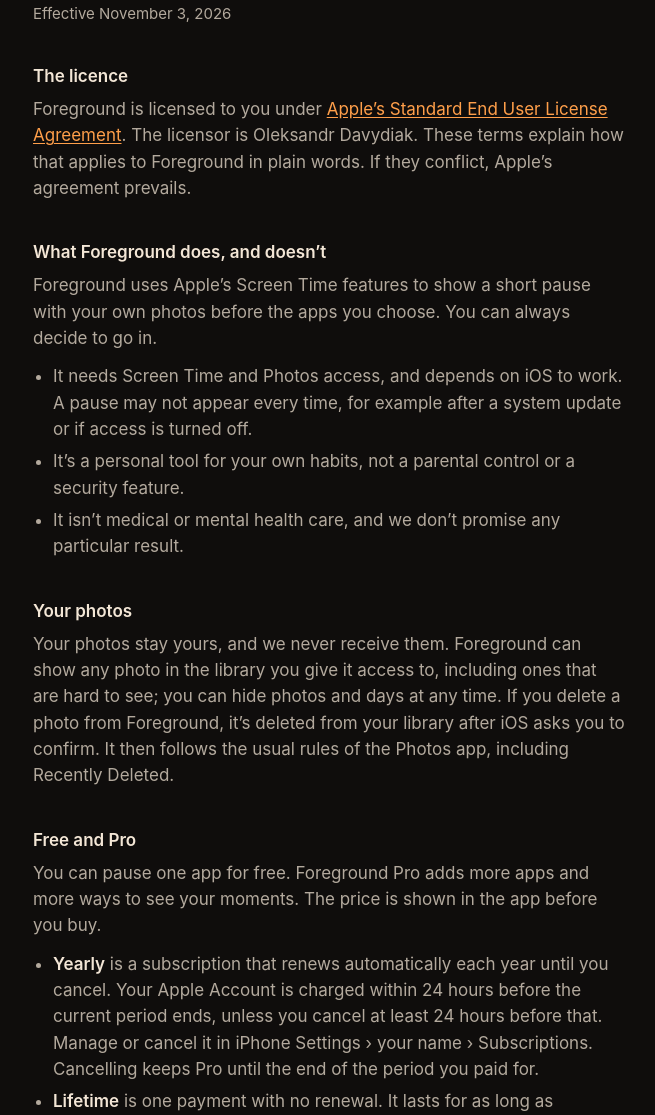
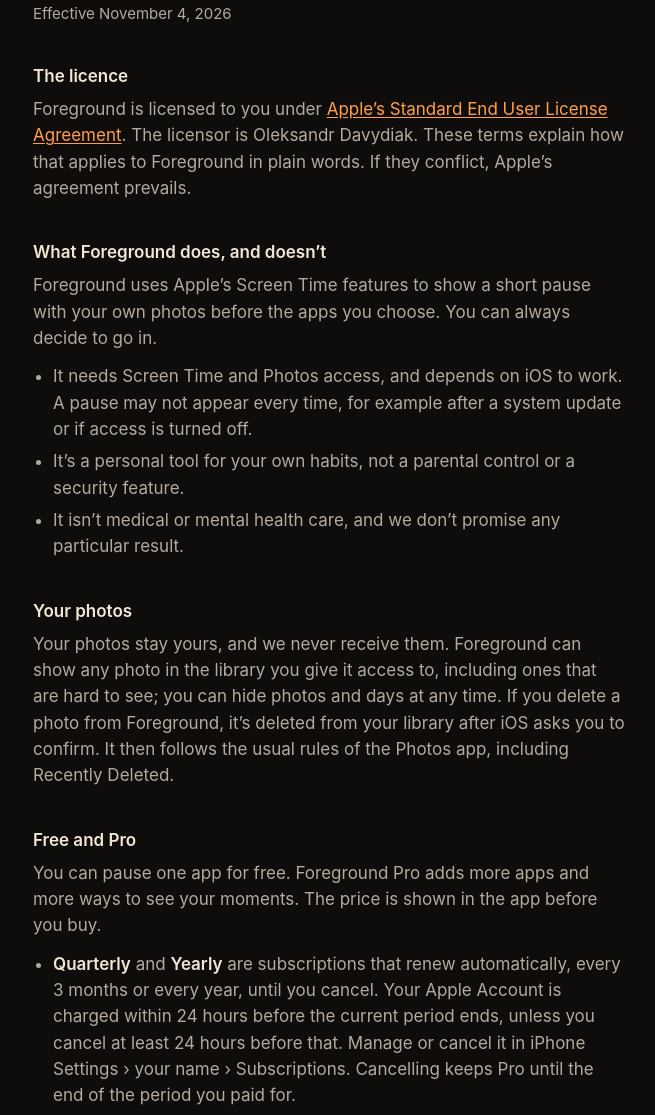
Before and after one commit to Alexander-Davidiak/foreground-site, a plain HTML site: page terms/index.html in a window 1280 px wide. Shown: the part 163-1278 px from the top of the page, without its empty margins (311-966 px from the left). Drawn offline with Linux system fonts and the light colour scheme.

Commit message:
Terms: add the Quarterly plan
Quarterly renews every 3 months, on the same terms as Yearly. The effective
date moves to November 4, 2026.

Co-Authored-By: Claude Opus 5.5 <noreply@anthropic.com>

```diff
--- a/terms/index.html
+++ b/terms/index.html
@@ -15,7 +15,7 @@
     <header><a class="wordmark" href="../">Foreground</a></header>
     <main>
       <h1>Terms of Use</h1>
-      <p class="updated">Effective November 3, 2026</p>
+      <p class="updated">Effective November 4, 2026</p>
 
       <h2>The licence</h2>
       <p>Foreground is licensed to you under <a href="https://www.apple.com/legal/internet-services/itunes/dev/stdeula/">Apple’s Standard End User License Agreement</a>. The licensor is Oleksandr Davydiak. These terms explain how that applies to Foreground in plain words. If they conflict, Apple’s agreement prevails.</p>
@@ -34,7 +34,7 @@
       <h2>Free and Pro</h2>
       <p>You can pause one app for free. Foreground Pro adds more apps and more ways to see your moments. The price is shown in the app before you buy.</p>
       <ul>
-        <li><strong>Yearly</strong> is a subscription that renews automatically each year until you cancel. Your Apple Account is charged within 24 hours before the current period ends, unless you cancel at least 24 hours before that. Manage or cancel it in iPhone Settings › your name › Subscriptions. Cancelling keeps Pro until the end of the period you paid for.</li>
+        <li><strong>Quarterly</strong> and <strong>Yearly</strong> are subscriptions that renew automatically, every 3 months or every year, until you cancel. Your Apple Account is charged within 24 hours before the current period ends, unless you cancel at least 24 hours before that. Manage or cancel it in iPhone Settings › your name › Subscriptions. Cancelling keeps Pro until the end of the period you paid for.</li>
         <li><strong>Lifetime</strong> is one payment with no renewal. It lasts for as long as Foreground is offered and supported on your device.</li>
       </ul>
       <p>Apple handles payment and refunds; ask for a refund at <a href="https://reportaproblem.apple.com">reportaproblem.apple.com</a>. To get Pro back on a new device, use Restore in the app with the same Apple Account. Family Sharing isn’t available for Pro.</p>
```
